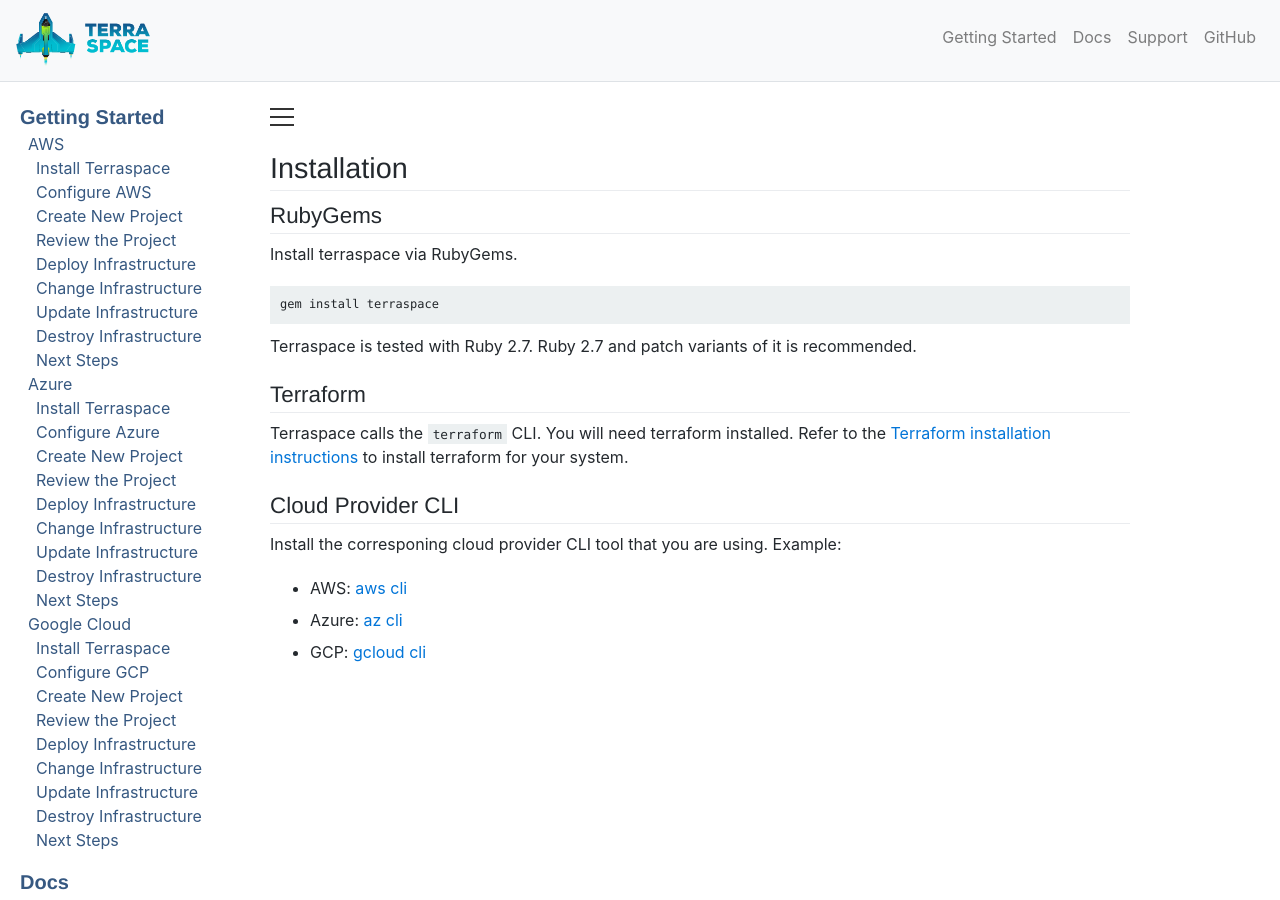
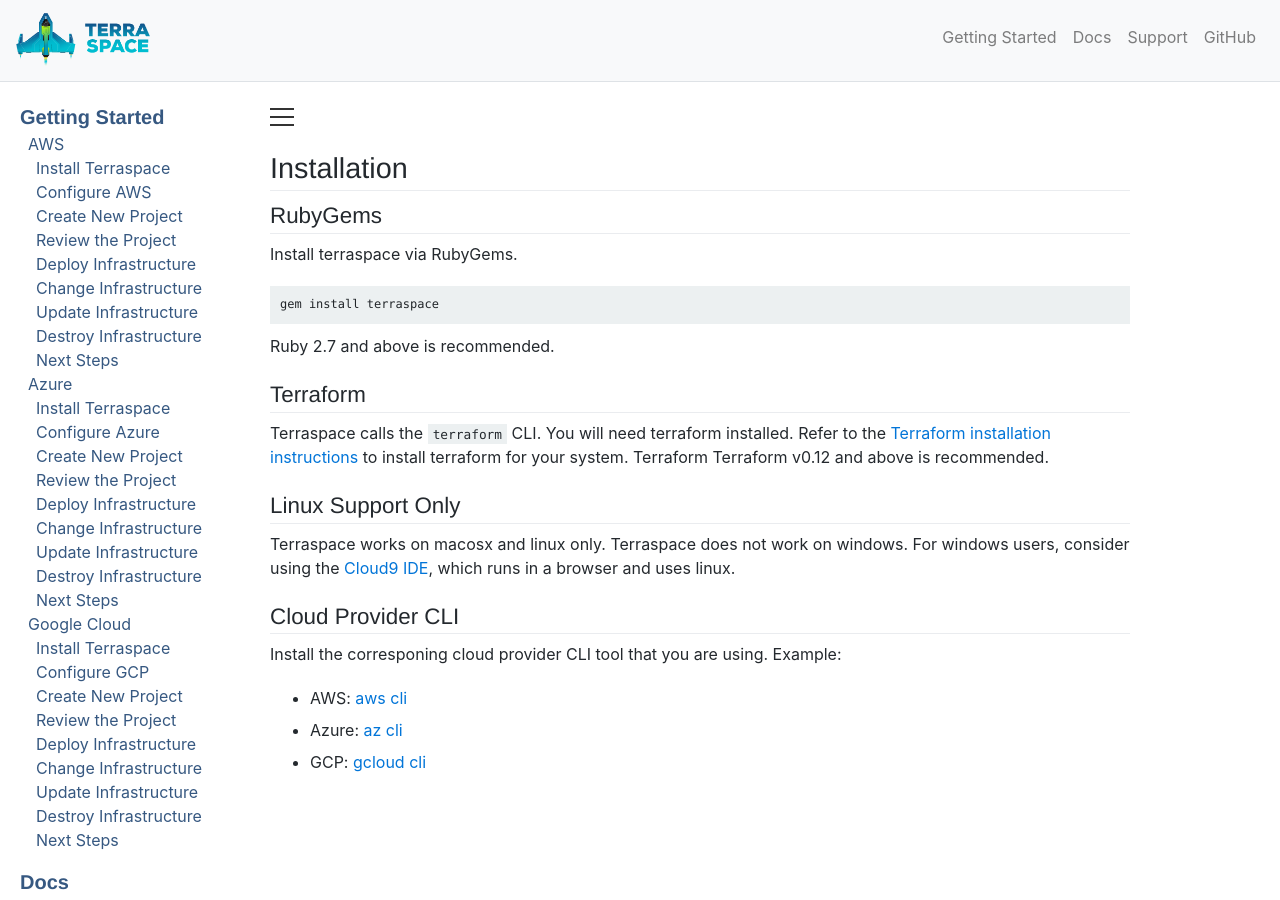
Before and after one commit to boltops-tools/terraspace-docs, a Jekyll site: the page built from _docs/intro/install.md, in a window 1280 px wide and 900 px high. Built offline with Jekyll 4.4.1, drawn with Linux system fonts in a browser that asks for light colours; a script that is not in the unit is left out.

Commit message:
update docs

```diff
--- a/_includes/intro/install.md
+++ b/_includes/intro/install.md
@@ -4,11 +4,15 @@
 
     gem install terraspace
 
-Terraspace is tested with Ruby 2.7. Ruby 2.7 and patch variants of it is recommended.
+Ruby 2.7 and above is recommended.
 
 ## Terraform
 
-Terraspace calls the `terraform` CLI. You will need terraform installed. Refer to the [Terraform installation instructions](https://www.terraform.io/downloads.html) to install terraform for your system.
+Terraspace calls the `terraform` CLI. You will need terraform installed. Refer to the [Terraform installation instructions](https://www.terraform.io/downloads.html) to install terraform for your system. Terraform Terraform v0.12 and above is recommended.
+
+## Linux Support Only
+
+Terraspace works on macosx and linux only. Terraspace does not work on windows. For windows users, consider using the [Cloud9 IDE](https://aws.amazon.com/cloud9/), which runs in a browser and uses linux.
 
 {% if include.provider %}
 Next, we'll configure {{ include.provider }}.
```
Also changed, not shown: _docs/conduct.md (+2 -2 lines), support.md (+6 -1 lines).
